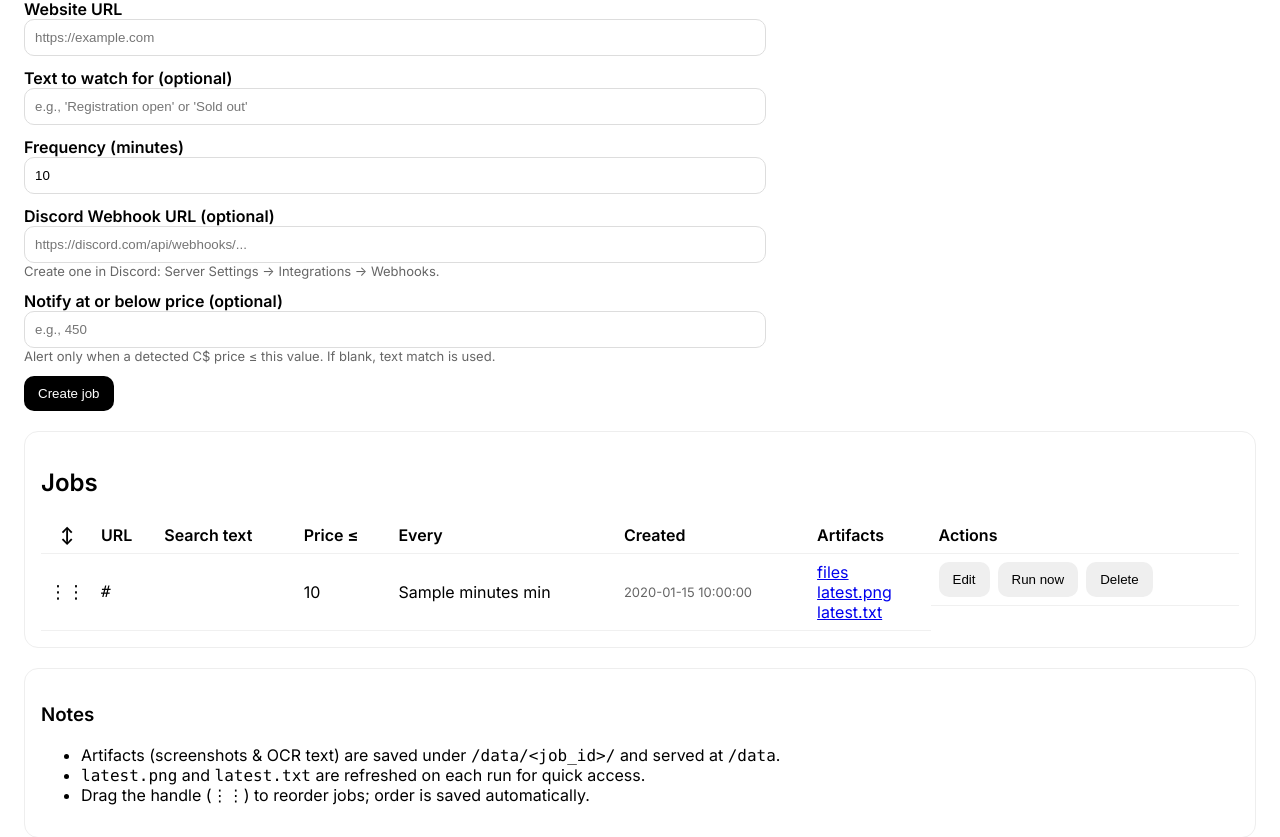
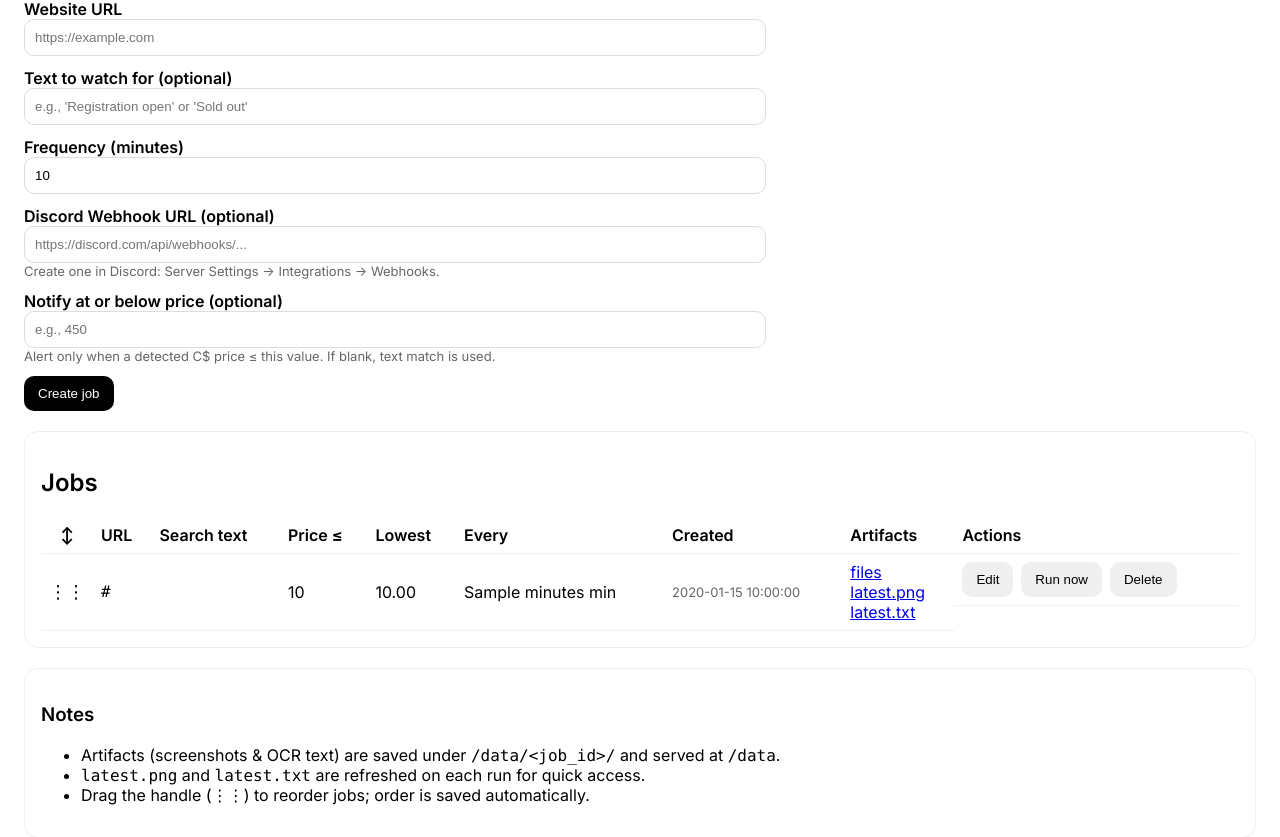
Before and after one commit to bbabiarz/webwatcher_starter, a FastAPI app: template webwatcher/templates/index.html in a window 1280 px wide. Shown: the part 111-948 px from the top of the page. Run offline with FastAPI, Linux system fonts and the light colour scheme; the template is opened without the code that fills it: most values are stand-ins (such as "Sample title", 1, 10 or a date in 2020).

Commit message:
Track lowest price seen for each job

```diff
--- a/webwatcher/app.py
+++ b/webwatcher/app.py
@@ -65,7 +65,8 @@ def init_db():
                 webhook_url TEXT,
                 price_threshold REAL,
                 created_at TEXT NOT NULL,
-                sort_order INTEGER
+                sort_order INTEGER,
+                lowest_price REAL
             )
             """
         )
@@ -75,6 +76,8 @@ def init_db():
             c.execute("ALTER TABLE jobs ADD COLUMN price_threshold REAL")
         if "sort_order" not in cols:
             c.execute("ALTER TABLE jobs ADD COLUMN sort_order INTEGER")
+        if "lowest_price" not in cols:
+            c.execute("ALTER TABLE jobs ADD COLUMN lowest_price REAL")
 
         # Seed sort_order for rows that are NULL (keep current visual order: created_at DESC)
         c.execute("SELECT MAX(sort_order) FROM jobs WHERE sort_order IS NOT NULL")
@@ -95,8 +98,8 @@ def insert_job(job):
         c.execute("SELECT COALESCE(MAX(sort_order), -1) + 1 FROM jobs")
         next_order = c.fetchone()[0]
         c.execute(
-            "INSERT INTO jobs (id,url,search_text,minutes,webhook_url,price_threshold,created_at,sort_order) "
-            "VALUES (?,?,?,?,?,?,?,?)",
+            "INSERT INTO jobs (id,url,search_text,minutes,webhook_url,price_threshold,created_at,sort_order,lowest_price) "
+            "VALUES (?,?,?,?,?,?,?,?,?)",
             (
                 job["id"],
                 job["url"],
@@ -106,6 +109,7 @@ def insert_job(job):
                 job.get("price_threshold"),
                 job["created_at"],
                 next_order,
+                None,
             ),
         )
         conn.commit()
@@ -296,6 +300,18 @@ async def run_job(job_id: str):
     min_price = min(found_prices) if found_prices else None
     price_ok = (min_price is not None and price_threshold is not None and min_price <= float(price_threshold))
 
+    # Update lowest_price if a new minimum is found
+    lowest_price = job.get("lowest_price")
+    new_lowest = lowest_price
+    if min_price is not None and (lowest_price is None or min_price < float(lowest_price)):
+        with _conn() as conn:
+            c = conn.cursor()
+            c.execute("UPDATE jobs SET lowest_price=? WHERE id=?", (min_price, job_id))
+            conn.commit()
+        new_lowest = min_price
+    elif lowest_price is not None:
+        new_lowest = float(lowest_price)
+
     # Notify logic (price-gated if threshold set)
     if price_threshold is not None:
         matched_for_notify = price_ok
@@ -315,6 +331,7 @@ async def run_job(job_id: str):
         f"Currency prefix: {CURRENCY_PREFIX}",
         f"Found prices: {', '.join(f'{p:.2f}' for p in found_prices) if found_prices else 'none'}",
         f"Min price: {min_price:.2f}" if min_price is not None else "Min price: —",
+        f"Lowest recorded price: {new_lowest:.2f}" if new_lowest is not None else "Lowest recorded price: —",
         f"Trigger reason: {trigger_reason}",
     ]
     (job_dir / "latest.txt").write_text("\n".join(summary_lines) + "\n", encoding="utf-8")
--- a/webwatcher/templates/index.html
+++ b/webwatcher/templates/index.html
@@ -84,6 +84,7 @@
             <th>URL</th>
             <th>Search text</th>
             <th>Price ≤</th>
+            <th>Lowest</th>
             <th>Every</th>
             <th>Created</th>
             <th>Artifacts</th>
@@ -97,6 +98,7 @@
             <td class="mono">{{ j.url }}</td>
             <td class="mono">{{ j.search_text }}</td>
             <td>{{ j.price_threshold or '—' }}</td>
+            <td>{{ '%.2f'|format(j.lowest_price) if j.lowest_price is not none else '—' }}</td>
             <td>{{ j.minutes }} min</td>
             <td class="muted">{{ j.created_at }}</td>
             <td>
```
